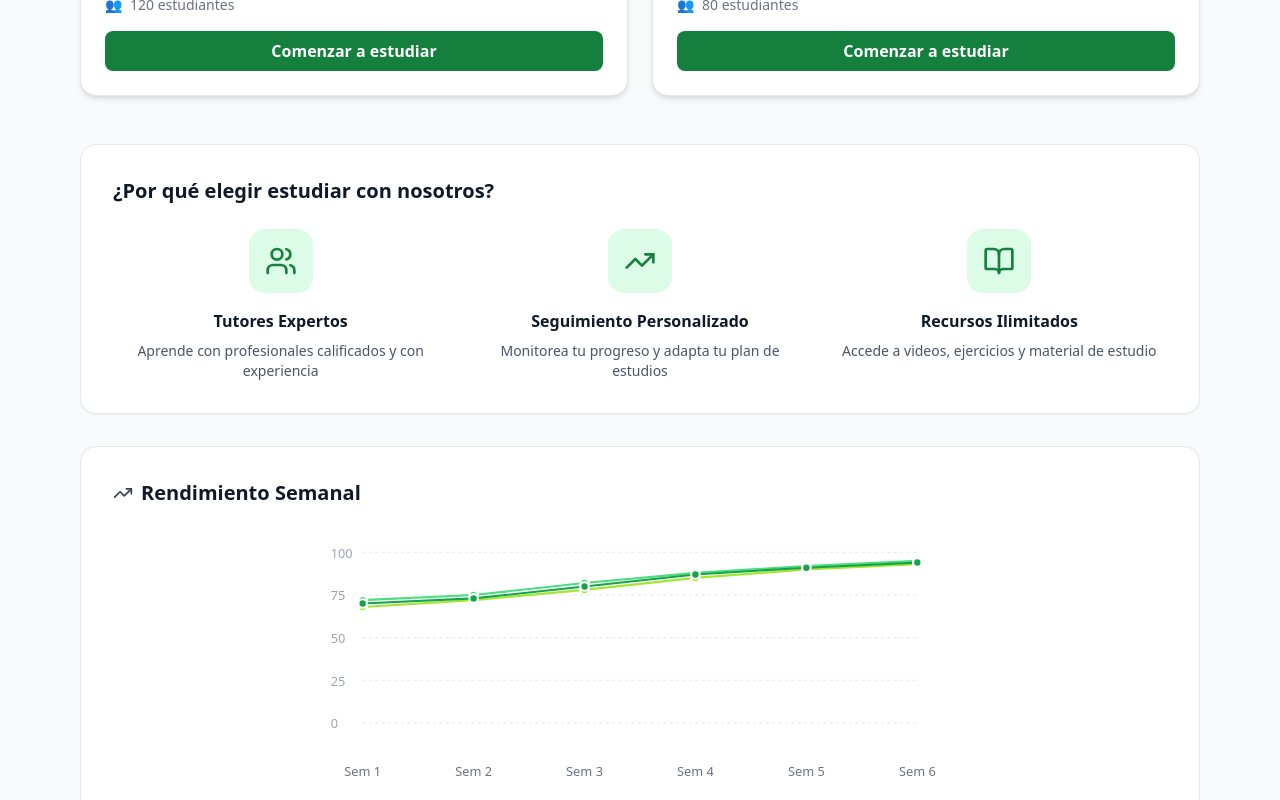
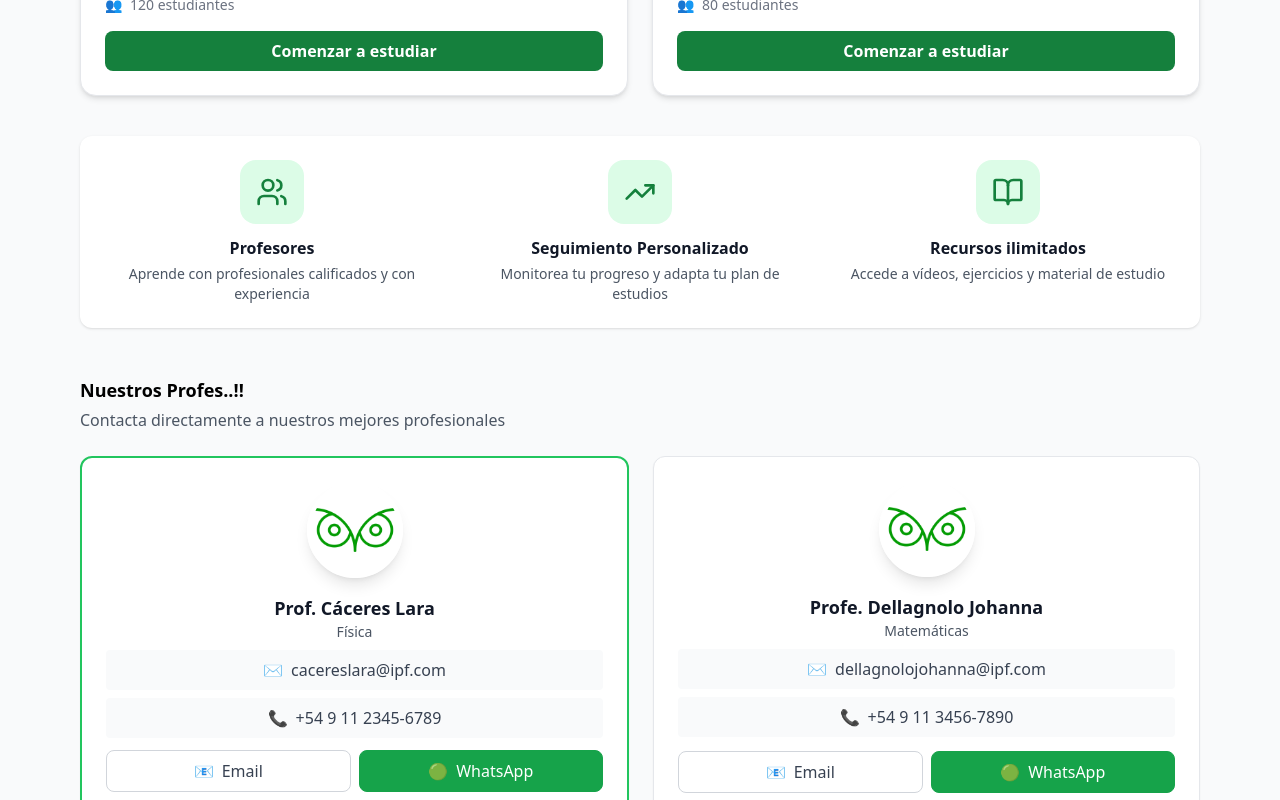
Before and after one commit to gustavosalomon/smart_tutor_backend, a React (Create React App) app: page /dashboard in a window 1280 px wide. Shown: the part 560-1360 px from the top of the page. Built offline with nearby package versions, Linux system fonts and the light colour scheme; the HTML template or start-up script is replaced by a standard one.

Commit message:
Se agrega sección Profes y cambia de iconos avatares

```diff
--- a/src/pages/Dashboard.jsx
+++ b/src/pages/Dashboard.jsx
@@ -6,6 +6,16 @@ import SubjectsPage from './Subjects';
 import WeeklyPerformanceChart from '../components/WeeklyPerformanceChart';
 
 export default function Dashboard() {
+  // Referencias para scroll
+  const profesoresRef = React.useRef(null);
+  const progresoRef = React.useRef(null);
+
+  const handleScrollToProfesores = () => {
+    profesoresRef.current?.scrollIntoView({ behavior: 'smooth' });
+  };
+  const handleScrollToProgreso = () => {
+    progresoRef.current?.scrollIntoView({ behavior: 'smooth' });
+  };
   const [showUserMenu, setShowUserMenu] = useState(false);
   const [user, setUser] = useState(null);
   const navigate = useNavigate();
@@ -31,10 +41,10 @@ export default function Dashboard() {
           <div className="text-xl font-semibold text-green-700">Smart Tutor</div>
           <nav className="flex gap-6 text-sm text-gray-700">
             <a className="hover:text-green-700 cursor-pointer" onClick={() => navigate('/dashboard')}>Inicio</a>
-            <a className="hover:text-green-700" href="#">Tutores</a>
+            <a className="hover:text-green-700 cursor-pointer" onClick={handleScrollToProfesores}>Tutores</a>
             <a className="hover:text-green-700" href="#">Recursos</a>
-            <a className="hover:text-green-700 cursor-pointer" onClick={() => navigate('/my-progress')}>Mi Progreso</a>
-            <a className="hover:text-green-700" href="#">Configuración</a>
+            <a className="hover:text-green-700 cursor-pointer" onClick={handleScrollToProgreso}>Mi Progreso</a>
+            <a className="hover:text-green-700 cursor-pointer" onClick={() => navigate('/settings')}>Configuración</a>
           </nav>
           <div className="flex items-center gap-4">
             <button className="relative" aria-label="Notificaciones">
@@ -46,12 +56,12 @@ export default function Dashboard() {
                 onClick={() => setShowUserMenu(!showUserMenu)}
                 className="w-8 h-8 rounded-full overflow-hidden bg-gray-200 focus:ring-2 focus:ring-green-500"
               >
-                <img alt="avatar" src="https://i.pravatar.cc/64" />
+                <img alt="avatar" src="/buho_usuario.png" />
               </button>
               {showUserMenu && (
                 <div className="absolute right-0 mt-2 w-48 bg-white rounded-lg shadow-lg border border-gray-200 py-1 z-50">
                   <button
-                    onClick={() => navigate('/profile')}
+                    onClick={() => navigate('/settings')}
                     className="w-full px-4 py-2 text-left text-sm text-gray-700 hover:bg-gray-100 flex items-center gap-2"
                   >
                     <User size={16} />
@@ -87,41 +97,77 @@ export default function Dashboard() {
           <SubjectsPage />
         </div>
 
-        {/* Sección: ¿Por qué elegir estudiar con nosotros? */}
-        <div className="mt-12 bg-white rounded-2xl shadow-sm border border-gray-200 p-8">
-          <h2 className="text-xl font-semibold text-gray-900 mb-6">¿Por qué elegir estudiar con nosotros?</h2>
-          <div className="grid grid-cols-1 md:grid-cols-3 gap-6">
-            {/* Tutores Expertos */}
-            <div className="flex flex-col items-center text-center">
-              <div className="w-16 h-16 bg-green-100 rounded-2xl flex items-center justify-center mb-4">
+
+        {/* Sección: Beneficios */}
+        <div className="mt-10">
+          <div className="bg-white rounded-xl shadow p-6">
+            <div className="flex flex-col md:flex-row justify-between items-stretch gap-8">
+              {/* Profesores */}
+              <div className="flex-1 flex flex-col items-center text-center">
+                <div className="w-12 h-12 md:w-16 md:h-16 bg-green-100 rounded-2xl flex items-center justify-center mb-3">
                   <Users className="text-green-700" size={32} />
                 </div>
-              <h3 className="font-semibold text-gray-900 mb-2">Tutores Expertos</h3>
+                <h3 className="font-semibold text-gray-900 mb-1">Profesores</h3>
                 <p className="text-sm text-gray-600">Aprende con profesionales calificados y con experiencia</p>
               </div>
-
               {/* Seguimiento Personalizado */}
-            <div className="flex flex-col items-center text-center">
-              <div className="w-16 h-16 bg-green-100 rounded-2xl flex items-center justify-center mb-4">
+              <div className="flex-1 flex flex-col items-center text-center">
+                <div className="w-12 h-12 md:w-16 md:h-16 bg-green-100 rounded-2xl flex items-center justify-center mb-3">
                   <TrendingUp className="text-green-700" size={32} />
                 </div>
-              <h3 className="font-semibold text-gray-900 mb-2">Seguimiento Personalizado</h3>
+                <h3 className="font-semibold text-gray-900 mb-1">Seguimiento Personalizado</h3>
                 <p className="text-sm text-gray-600">Monitorea tu progreso y adapta tu plan de estudios</p>
               </div>
-
               {/* Recursos Ilimitados */}
-            <div className="flex flex-col items-center text-center">
-              <div className="w-16 h-16 bg-green-100 rounded-2xl flex items-center justify-center mb-4">
+              <div className="flex-1 flex flex-col items-center text-center">
+                <div className="w-12 h-12 md:w-16 md:h-16 bg-green-100 rounded-2xl flex items-center justify-center mb-3">
                   <BookOpen className="text-green-700" size={32} />
                 </div>
-              <h3 className="font-semibold text-gray-900 mb-2">Recursos Ilimitados</h3>
-              <p className="text-sm text-gray-600">Accede a videos, ejercicios y material de estudio</p>
+                <h3 className="font-semibold text-gray-900 mb-1">Recursos ilimitados</h3>
+                <p className="text-sm text-gray-600">Accede a vídeos, ejercicios y material de estudio</p>
+              </div>
+            </div>
+          </div>
+        </div>
+
+        {/* Sección: Nuestros Tutores Destacados */}
+  <div className="mt-12" ref={profesoresRef}>
+          <h2 className="text-lg font-semibold mb-1">Nuestros Profes..!!</h2>
+          <p className="mb-6 text-gray-600">Contacta directamente a nuestros mejores profesionales</p>
+          <div className="flex flex-col md:flex-row gap-6">
+            {/* Profe 1 */}
+            <div className="flex-1 bg-white rounded-xl border-2 border-green-500 p-6 flex flex-col items-center shadow-sm">
+              <img src="/buho_usuario.png" alt="Prof. Cáceres Lara" className="w-24 h-24 rounded-full object-cover mb-4 border-4 border-white shadow-lg" />
+              <h3 className="font-semibold text-gray-900 text-lg">Prof. Cáceres Lara</h3>
+              <p className="text-sm text-gray-600 mb-2">Física</p>
+              <div className="w-full flex flex-col gap-2 mb-3">
+                <div className="flex items-center justify-center bg-gray-50 rounded px-3 py-2 text-gray-700"><span className="mr-2">✉️</span>cacereslara@ipf.com</div>
+                <div className="flex items-center justify-center bg-gray-50 rounded px-3 py-2 text-gray-700"><span className="mr-2">📞</span> +54 9 11 2345-6789</div>
+              </div>
+              <div className="flex gap-2 w-full mt-auto">
+                <a href="mailto:ana.garcia@edumentor.com" className="flex-1 py-2 rounded-lg border border-gray-300 text-gray-700 flex items-center justify-center gap-2 hover:bg-gray-100 transition"><span>📧</span>Email</a>
+                <a href="https://wa.me/5491123456789" target="_blank" rel="noopener noreferrer" className="flex-1 py-2 rounded-lg border border-green-600 text-white bg-green-600 flex items-center justify-center gap-2 hover:bg-green-700 transition"><span>🟢</span>WhatsApp</a>
+              </div>
+            </div>
+            {/* Profe 2 */}
+            <div className="flex-1 bg-white rounded-xl border p-6 flex flex-col items-center shadow-sm">
+              <img src="/buho_usuario.png" alt="Dellagnolo Johanna" className="w-24 h-24 rounded-full object-cover mb-4 border-4 border-white shadow-lg" />
+              <h3 className="font-semibold text-gray-900 text-lg">Profe. Dellagnolo Johanna</h3>
+              <p className="text-sm text-gray-600 mb-2">Matemáticas</p>
+              <div className="w-full flex flex-col gap-2 mb-3">
+                <div className="flex items-center justify-center bg-gray-50 rounded px-3 py-2 text-gray-700"><span className="mr-2">✉️</span>dellagnolojohanna@ipf.com</div>
+                <div className="flex items-center justify-center bg-gray-50 rounded px-3 py-2 text-gray-700"><span className="mr-2">📞</span> +54 9 11 3456-7890</div>
+              </div>
+              <div className="flex gap-2 w-full mt-auto">
+                <a href="mailto:carlos.mendez@edumentor.com" className="flex-1 py-2 rounded-lg border border-gray-300 text-gray-700 flex items-center justify-center gap-2 hover:bg-gray-100 transition"><span>📧</span>Email</a>
+                <a href="https://wa.me/5491134567890" target="_blank" rel="noopener noreferrer" className="flex-1 py-2 rounded-lg border border-green-600 text-white bg-green-600 flex items-center justify-center gap-2 hover:bg-green-700 transition"><span>🟢</span>WhatsApp</a>
+              </div>
             </div>
           </div>
         </div>
 
         {/* Gráfico de Rendimiento Semanal */}
-        <div className="mt-8">
+        <div className="mt-8" ref={progresoRef}>
           <WeeklyPerformanceChart />
         </div>
       </main>
--- a/src/pages/MyProgress.jsx
+++ b/src/pages/MyProgress.jsx
@@ -39,7 +39,7 @@ export default function MyProgress() {
               {showUserMenu && (
                 <div className="absolute right-0 mt-2 w-48 bg-white rounded-lg shadow-lg border border-gray-200 py-1 z-50">
                   <button
-                    onClick={() => navigate('/profile')}
+                    onClick={() => navigate('/settings')}
                     className="w-full px-4 py-2 text-left text-sm text-gray-700 hover:bg-gray-100 flex items-center gap-2"
                   >
                     <User size={16} />
--- a/src/pages/SettingsPage.jsx
+++ b/src/pages/SettingsPage.jsx
@@ -41,12 +41,12 @@ export default function SettingsPage() {
                 onClick={() => setShowUserMenu(!showUserMenu)}
                 className="w-8 h-8 rounded-full overflow-hidden bg-gray-200 focus:ring-2 focus:ring-green-500"
               >
-                <img alt="avatar" src="https://i.pravatar.cc/64" />
+                <img alt="avatar" src="/buho_usuario.png" />
               </button>
               {showUserMenu && (
                 <div className="absolute right-0 mt-2 w-48 bg-white rounded-lg shadow-lg border border-gray-200 py-1 z-50">
                   <button
-                    onClick={() => navigate('/profile')}
+                    onClick={() => navigate('/settings')}
                     className="w-full px-4 py-2 text-left text-sm text-gray-700 hover:bg-gray-100 flex items-center gap-2"
                   >
                     <User size={16} />
@@ -145,17 +145,6 @@ export default function SettingsPage() {
                 <Globe size={20} />
                 Idioma y Región
               </button>
-              <button
-                onClick={() => setActiveTab('suscripcion')}
-                className={`w-full flex items-center gap-3 px-4 py-3 rounded-lg text-sm font-medium transition-colors ${
-                  activeTab === 'suscripcion'
-                    ? 'bg-green-50 text-green-700'
-                    : 'text-gray-700 hover:bg-gray-50'
-                }`}
-              >
-                <CreditCard size={20} />
-                Suscripción
-              </button>
             </nav>
           </div>
 
@@ -168,12 +157,18 @@ export default function SettingsPage() {
 
                 <div className="flex items-center gap-6 mb-8">
                   <div className="w-24 h-24 rounded-full overflow-hidden bg-gray-200">
-                    <img alt="avatar" src="https://i.pravatar.cc/150" className="w-full h-full object-cover" />
+                    <img alt="avatar" src="/buho_usuario.png" className="w-full h-full object-cover" />
                   </div>
                   <div>
-                    <button className="px-4 py-2 bg-green-700 text-white rounded-lg text-sm font-medium hover:bg-green-800 transition-colors">
+                    <label htmlFor="fileInput" className="px-4 py-2 bg-green-700 text-white rounded-lg text-sm font-medium hover:bg-green-800 transition-colors cursor-pointer inline-block">
                       Cambiar Foto
-                    </button>
+                    </label>
+                    <input
+                      id="fileInput"
+                      type="file"
+                      accept="image/jpeg,image/png,image/gif"
+                      className="hidden"
+                    />
                     <p className="text-xs text-gray-500 mt-2">JPG, PNG o GIF. Máximo 5MB</p>
                   </div>
                 </div>
@@ -469,61 +464,6 @@ export default function SettingsPage() {
                 </div>
               </div>
             )}
-
-            {/* Suscripción */}
-            {activeTab === 'suscripcion' && (
-              <div className="bg-white rounded-2xl shadow-sm border border-gray-200 p-8">
-                <h2 className="text-xl font-semibold text-gray-900 mb-6">Suscripción y Pagos</h2>
-
-                <div className="bg-green-50 border border-green-200 rounded-xl p-6 mb-6">
-                  <div className="flex items-center justify-between mb-4">
-                    <div>
-                      <h3 className="text-lg font-semibold text-gray-900">Plan Premium</h3>
-                      <p className="text-sm text-gray-600">Acceso ilimitado a todos los cursos y tutores</p>
-                    </div>
-                    <span className="px-4 py-2 bg-green-700 text-white rounded-lg font-semibold">Activo</span>
-                  </div>
-                  <div className="text-sm text-gray-600">
-                    <p>Próximo pago: <span className="font-medium">15 de noviembre, 2025</span></p>
-                    <p>Monto: <span className="font-medium">$19.99/mes</span></p>
-                  </div>
-                </div>
-
-                <div className="space-y-4">
-                  <h3 className="text-sm font-semibold text-gray-900">Métodos de pago</h3>
-                  <div className="flex items-center justify-between p-4 border border-gray-300 rounded-lg">
-                    <div className="flex items-center gap-3">
-                      <CreditCard size={24} className="text-gray-600" />
-                      <div>
-                        <p className="text-sm font-medium text-gray-900">•••• •••• •••• 4242</p>
-                        <p className="text-xs text-gray-500">Expira 12/26</p>
-                      </div>
-                    </div>
-                    <button className="text-sm text-green-700 font-medium hover:text-green-800">
-                      Editar
-                    </button>
-                  </div>
-
-                  <button className="w-full px-4 py-3 border-2 border-dashed border-gray-300 text-gray-600 rounded-lg font-medium hover:border-green-500 hover:text-green-700 transition-colors">
-                    + Agregar método de pago
-                  </button>
-
-                  <hr className="my-6" />
-
-                  <div className="space-y-3">
-                    <button className="w-full px-4 py-3 border border-gray-300 text-gray-700 rounded-lg font-medium hover:bg-gray-50 transition-colors">
-                      Cambiar plan
-                    </button>
-                    <button className="w-full px-4 py-3 border border-gray-300 text-gray-700 rounded-lg font-medium hover:bg-gray-50 transition-colors">
-                      Ver historial de pagos
-                    </button>
-                    <button className="w-full px-4 py-3 border border-red-300 text-red-600 rounded-lg font-medium hover:bg-red-50 transition-colors">
-                      Cancelar suscripción
-                    </button>
-                  </div>
-                </div>
-              </div>
-            )}
           </div>
         </div>
       </main>
```
Also changed, not shown: public/buho_usuario.png (added), 1 other file (tests, documents, lock files or other folders). Lines whose indentation alone changed are shown as unchanged.
